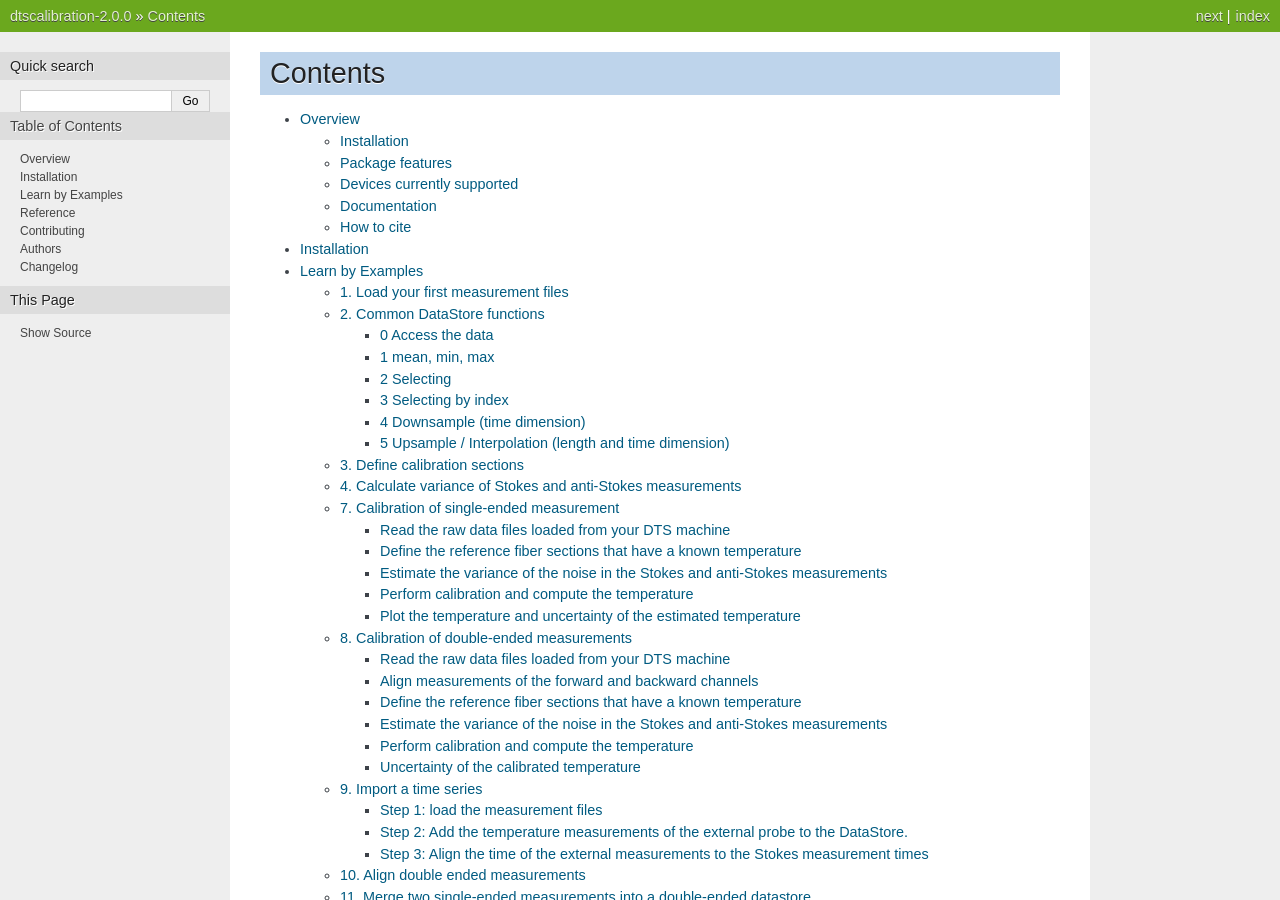
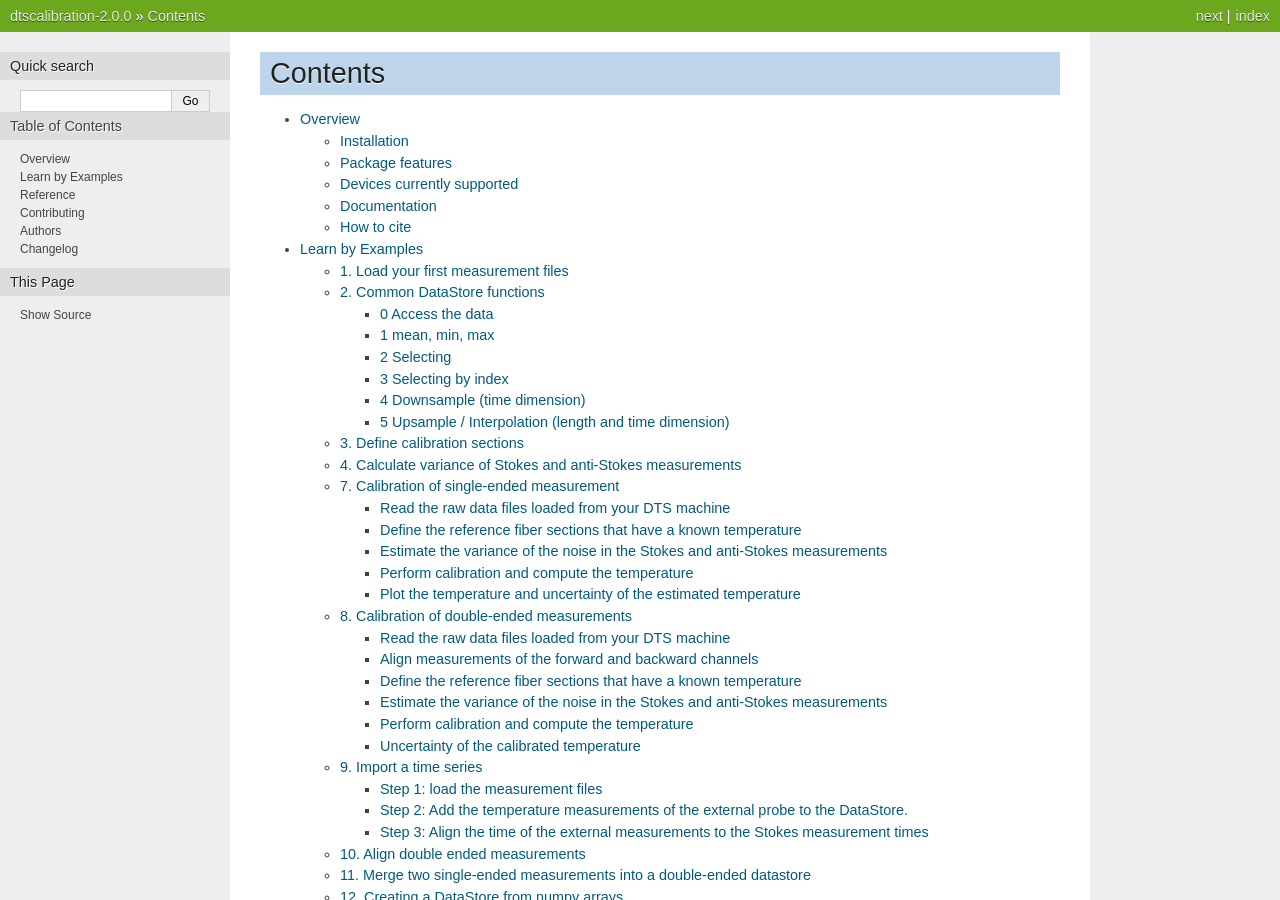
Before and after one commit to dtscalibration/python-dts-calibration, a Sphinx documentation site: the page built from docs/index.rst, in a window 1280 px wide and 900 px high. Built offline with Sphinx 7.4.7, drawn with Linux system fonts in a browser that asks for light colours.

Commit message:
Removed installation page from docs

```diff
--- a/docs/index.rst
+++ b/docs/index.rst
@@ -6,7 +6,6 @@ Contents
    :maxdepth: 3
 
    readme
-   installation
    learn_by_examples
    reference/index
    contributing
--- a/docs/installation.rst
+++ /dev/null
@@ -1,7 +0,0 @@
-============
-Installation
-============
-
-At the command line::
-
-    pip install dtscalibration
```
